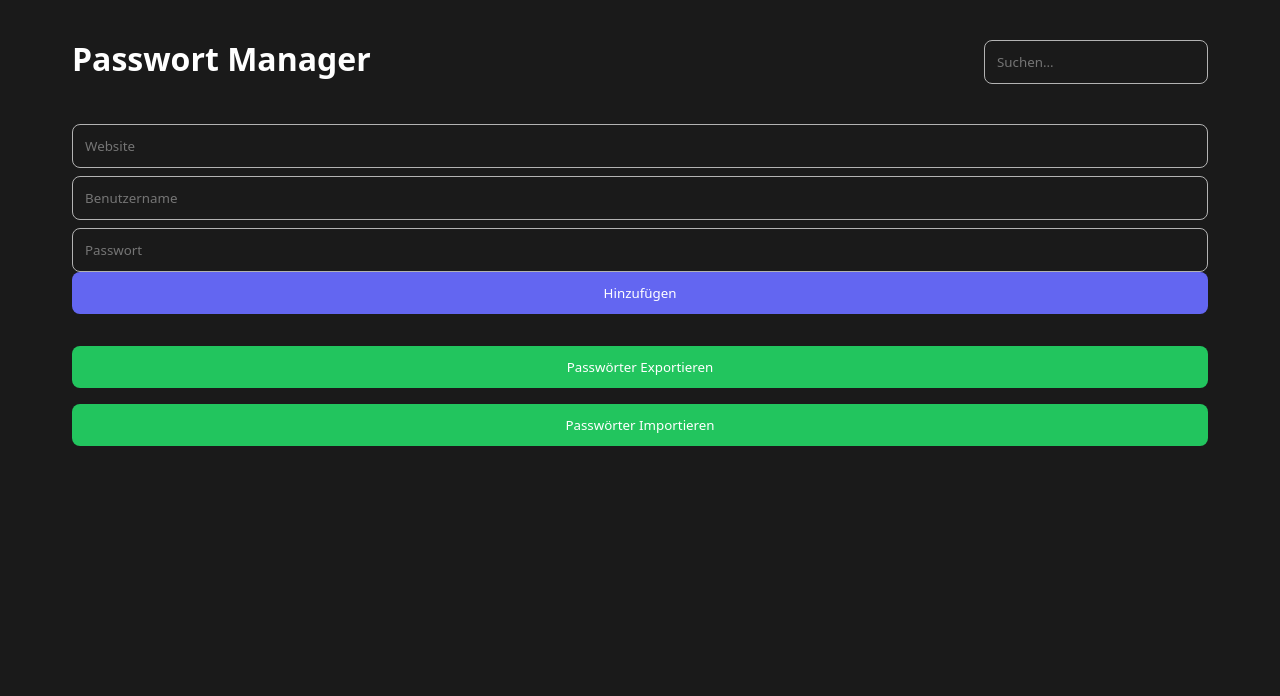
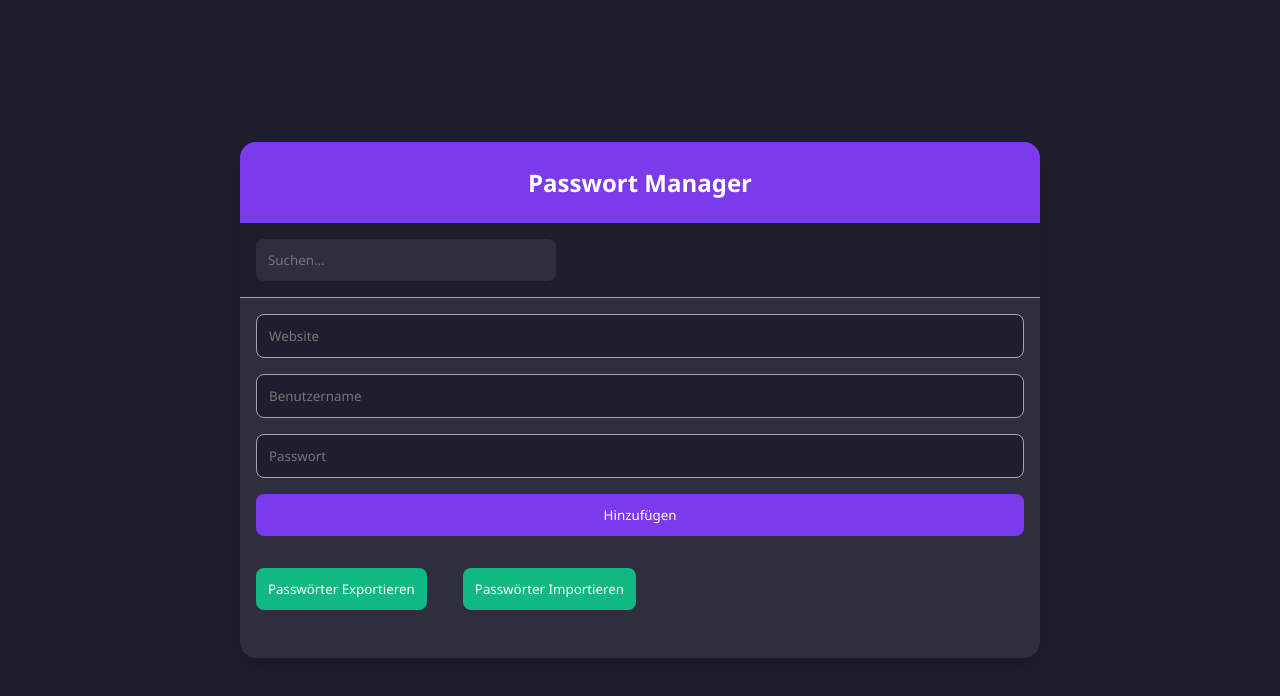
Before and after one commit to PausenBrot8819/Secure-Pass-Manager, a plain HTML site: page index.html in a window 1280 px wide. Drawn offline with Linux system fonts and the light colour scheme.

Commit message:
Update index.html

```diff
--- a/index.html
+++ b/index.html
@@ -6,87 +6,137 @@
     <title>Secure Pass Manager</title>
     <style>
         :root {
-            --bg-primary: #1a1a1a;
-            --bg-secondary: #2d2d2d;
-            --text-primary: #ffffff;
-            --text-secondary: #b3b3b3;
-            --accent: #6366f1;
-            --danger: #dc2626;
-            --success: #22c55e;
+            --bg-primary: #1e1e2e;
+            --bg-secondary: #2e2e3e;
+            --text-primary: #e0e0e0;
+            --text-secondary: #a3a3b3;
+            --accent: #7c3aed;
+            --accent-hover: #5b21b6;
+            --danger: #ef4444;
+            --success: #10b981;
         }
 
         * {
             margin: 0;
             padding: 0;
             box-sizing: border-box;
-            font-family: system-ui, -apple-system, sans-serif;
+            font-family: 'Segoe UI', Tahoma, Geneva, Verdana, sans-serif;
         }
 
         body {
             background-color: var(--bg-primary);
             color: var(--text-primary);
             min-height: 100vh;
+            display: flex;
+            align-items: center;
+            justify-content: center;
+            padding: 2rem;
         }
 
         .container {
-            max-width: 1200px;
-            margin: 0 auto;
-            padding: 2rem;
+            width: 100%;
+            max-width: 800px;
+            background-color: var(--bg-secondary);
+            border-radius: 1rem;
+            box-shadow: 0 10px 20px rgba(0, 0, 0, 0.2);
+            overflow: hidden;
+        }
+
+        .header {
+            background-color: var(--accent);
+            padding: 1.5rem;
+            text-align: center;
+            color: #fff;
+            font-size: 1.5rem;
+            font-weight: bold;
+        }
+
+        .toolbar {
+            display: flex;
+            justify-content: space-between;
+            align-items: center;
+            padding: 1rem;
+            background-color: var(--bg-primary);
+            border-bottom: 1px solid var(--text-secondary);
+        }
+
+        .toolbar input {
+            width: 100%;
+            max-width: 300px;
+            padding: 0.75rem;
+            border: none;
+            border-radius: 0.5rem;
+            background-color: var(--bg-secondary);
+            color: var(--text-primary);
+            transition: background-color 0.2s, color 0.2s;
+        }
+
+        .toolbar input:focus {
+            outline: none;
+            background-color: var(--bg-primary);
         }
 
         .input-group {
-            margin-bottom: 1rem;
+            display: grid;
+            gap: 1rem;
+            padding: 1rem;
         }
 
-        input {
-            width: 100%;
+        .input-group input {
             padding: 0.75rem;
-            background-color: var(--bg-primary);
             border: 1px solid var(--text-secondary);
             border-radius: 0.5rem;
+            background-color: var(--bg-primary);
             color: var(--text-primary);
-            margin-top: 0.5rem;
-            transition: border-color 0.2s;
         }
 
-        input:focus {
+        .input-group input:focus {
             outline: none;
             border-color: var(--accent);
         }
 
-        button {
-            width: 100%;
+        .input-group button {
             padding: 0.75rem;
             background-color: var(--accent);
-            color: var(--text-primary);
+            color: #fff;
             border: none;
             border-radius: 0.5rem;
             cursor: pointer;
-            transition: opacity 0.2s;
+            transition: background-color 0.2s;
         }
 
-        button:hover {
-            opacity: 0.9;
+        .input-group button:hover {
+            background-color: var(--accent-hover);
         }
 
         .password-list {
+            padding: 1rem;
             display: grid;
             gap: 1rem;
-            margin-top: 2rem;
         }
 
         .password-item {
-            background-color: var(--bg-secondary);
+            background-color: var(--bg-primary);
             padding: 1rem;
             border-radius: 0.5rem;
-            display: grid;
+            display: flex;
+            flex-direction: column;
             gap: 0.5rem;
-            animation: slideIn 0.3s ease-in-out;
+            position: relative;
         }
 
-        @keyframes slideIn {
-            from { opacity: 0; transform: translateX(-20px); }
-            to { opacity: 1; transform: translateX(0); }
+        .password-item strong {
+            font-size: 1.2rem;
+            color: var(--text-primary);
+        }
+
+        .duplicate-warning {
+            position: absolute;
+            top: 1rem;
+            right: 1rem;
+            color: var(--danger);
+            font-size: 0.875rem;
+            font-weight: bold;
         }
 
         .actions {
@@ -94,36 +144,50 @@
             gap: 0.5rem;
         }
 
-        .duplicate-warning {
-            color: var(--danger);
-            font-size: 0.875rem;
-            margin-top: 0.25rem;
+        .actions button {
+            padding: 0.5rem 1rem;
+            background-color: var(--accent);
+            color: #fff;
+            border: none;
+            border-radius: 0.5rem;
+            cursor: pointer;
+            transition: background-color 0.2s;
+        }
+
+        .actions button:hover {
+            background-color: var(--accent-hover);
         }
 
         .export-button {
+            padding: 0.75rem;
             background-color: var(--success);
-            margin-top: 1rem;
+            color: #fff;
+            border: none;
+            border-radius: 0.5rem;
+            cursor: pointer;
+            margin: 1rem;
+            text-align: center;
         }
 
-        .toolbar {
-            display: flex;
-            justify-content: space-between;
-            align-items: center;
-            margin-bottom: 2rem;
+        .export-button:hover {
+            background-color: #059669;
         }
 
-        .search-bar {
-            max-width: 300px;
+        .delete-button {
+            background-color: var(--danger);
+        }
+
+        .delete-button:hover {
+            background-color: #b91c1c;
         }
     </style>
 </head>
 <body>
     <div class="container">
+        <div class="header">Passwort Manager</div>
+
         <div class="toolbar">
-            <h1>Passwort Manager</h1>
-            <div class="search-bar">
-                <input type="text" placeholder="Suchen..." onkeyup="filterPasswords(this.value)">
-            </div>
+            <input type="text" placeholder="Suchen..." onkeyup="filterPasswords(this.value)">
         </div>
 
         <div class="input-group">
@@ -180,7 +244,6 @@
             savePasswords();
             renderPasswords();
 
-            // Clear inputs
             document.getElementById('website').value = '';
             document.getElementById('username').value = '';
             document.getElementById('password').value = '';
@@ -210,16 +273,14 @@
                 const item = document.createElement('div');
                 item.className = 'password-item';
                 item.innerHTML = `
-                    <div>
-                        <strong>${p.website}</strong>
-                        ${p.isDuplicate ? '<span class="duplicate-warning">⚠️ Doppeltes Passwort</span>' : ''}
-                    </div>
+                    <strong>${p.website}</strong>
+                    ${p.isDuplicate ? '<span class="duplicate-warning">⚠️ Doppeltes Passwort</span>' : ''}
                     <div>Benutzername: ${p.username}</div>
                     <div>Passwort: ${'•'.repeat(p.password.length)}</div>
                     <div class="actions">
                         <button onclick="togglePassword(this, '${p.password}')">Anzeigen</button>
                         <button onclick="copyToClipboard('${p.password}')">Kopieren</button>
-                        <button onclick="deletePassword(${index})" style="background-color: var(--danger)">Löschen</button>
+                        <button class="delete-button" onclick="deletePassword(${index})">Löschen</button>
                     </div>
                 `;
                 list.appendChild(item);
@@ -288,7 +349,6 @@
             }
         }
 
-        // Load passwords when page loads
         window.onload = loadPasswords;
     </script>
 </body>
```
